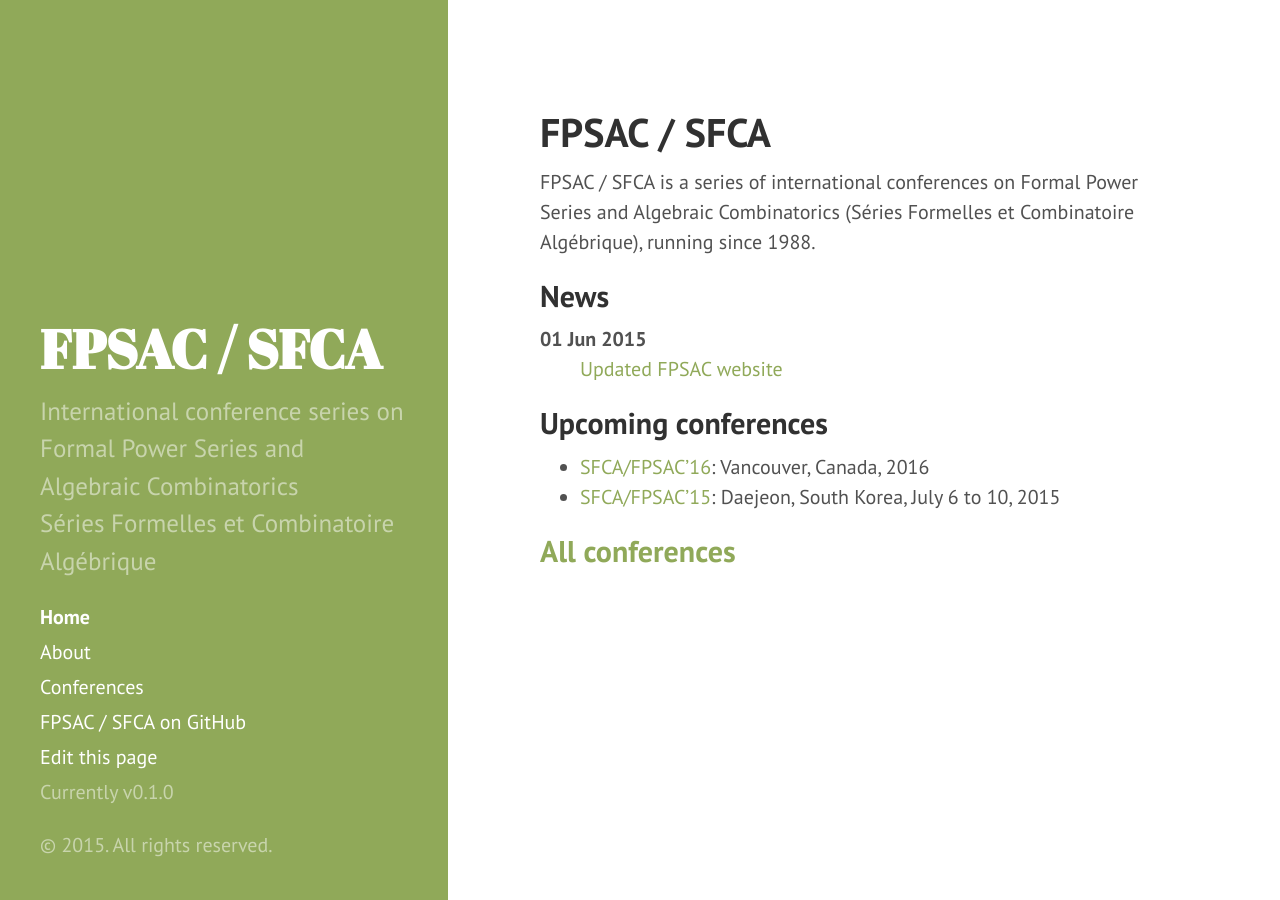
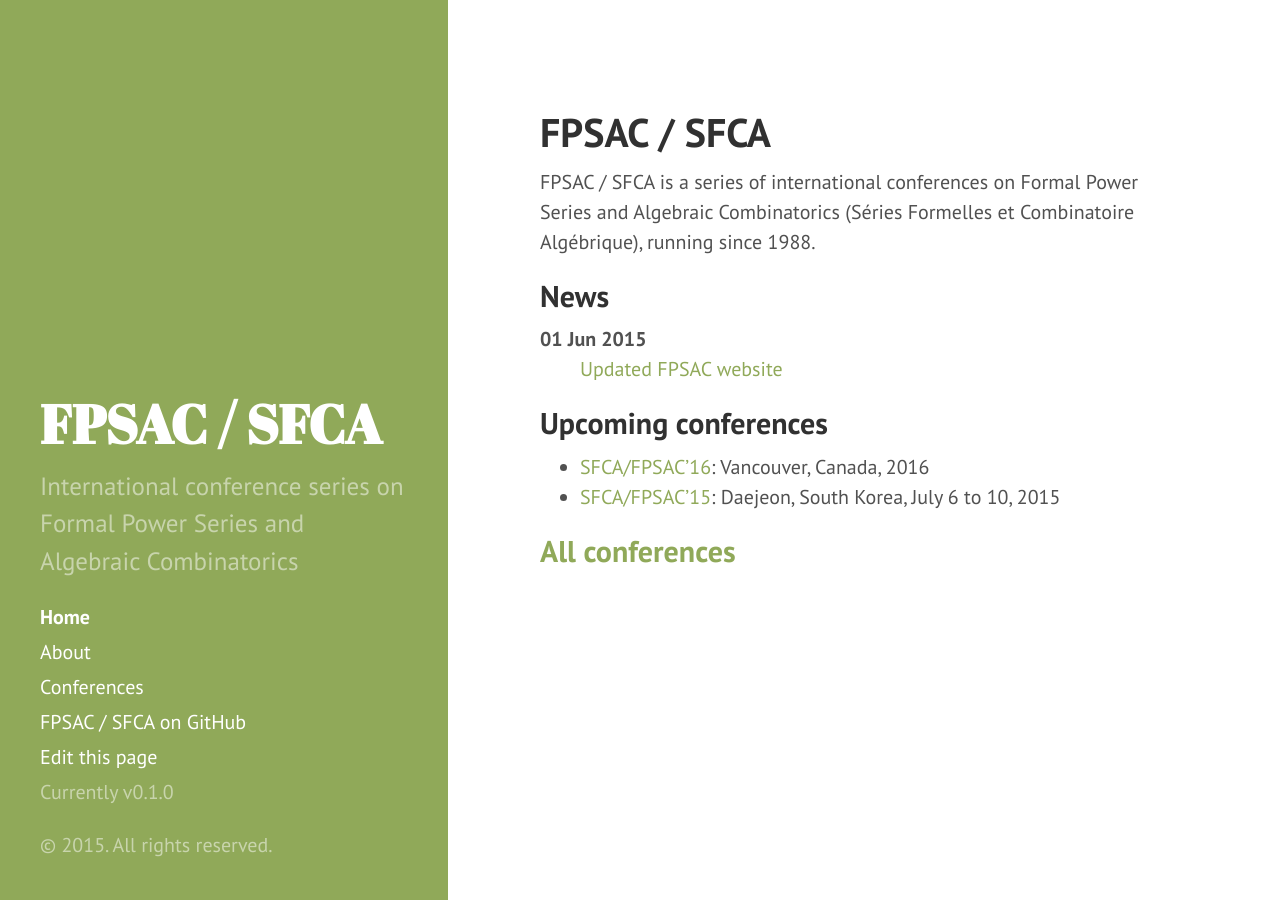
Before and after one commit to FPSAC/FPSAC.github.io, a Jekyll site: the page built from index.md, in a window 1280 px wide. Built offline with Jekyll 4.4.1, drawn with Linux system fonts in a browser that asks for light colours; Markdown is read by kramdown in place of the engine named in the settings.

Commit message:
Shorter description

```diff
--- a/_config.yml
+++ b/_config.yml
@@ -9,7 +9,7 @@
 # Setup
 title:            FPSAC / SFCA
 tagline:          'Formal Power Series and Algebraic Combinatorics'
-description:      'International conference series on Formal Power Series and Algebraic Combinatorics<br>Séries Formelles et Combinatoire Algébrique'
+description:      'International conference series on Formal Power Series and Algebraic Combinatorics'
 url:              http://fpsac.org
 baseurl:          /
 
```
